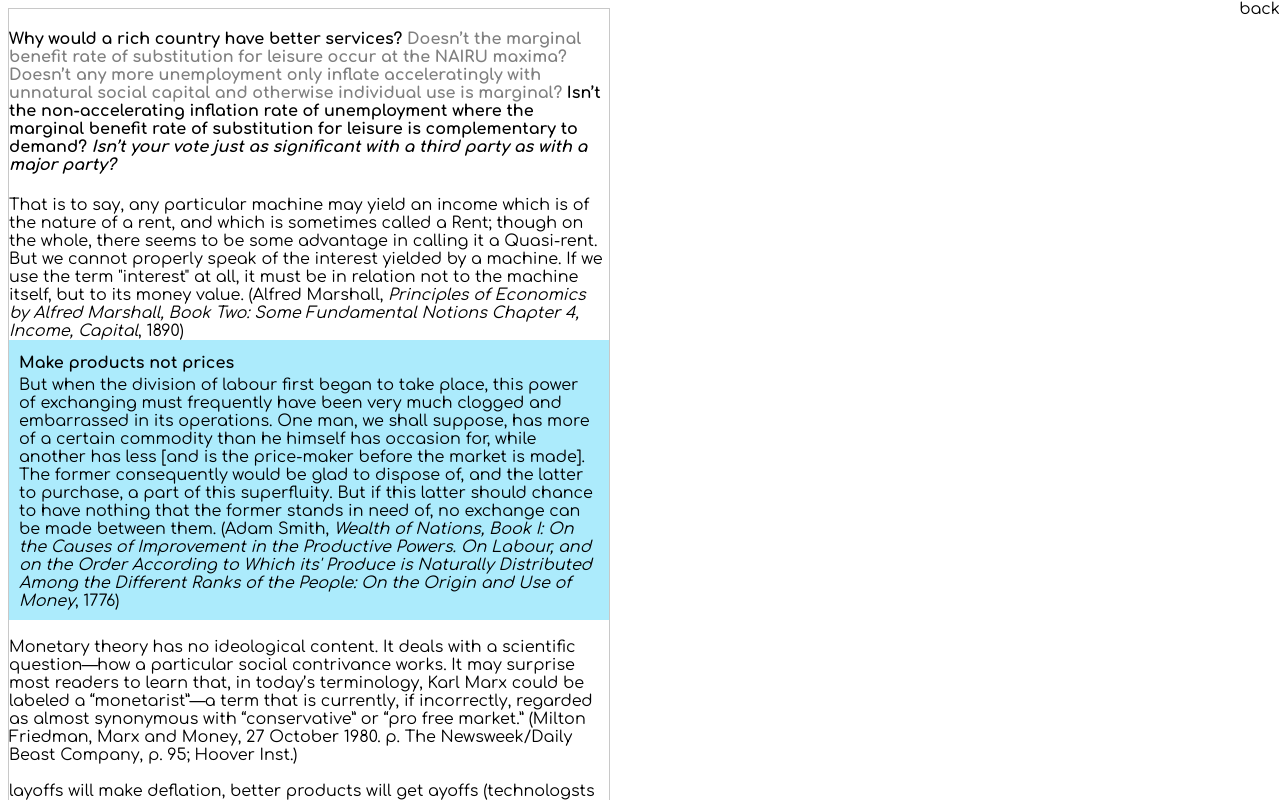
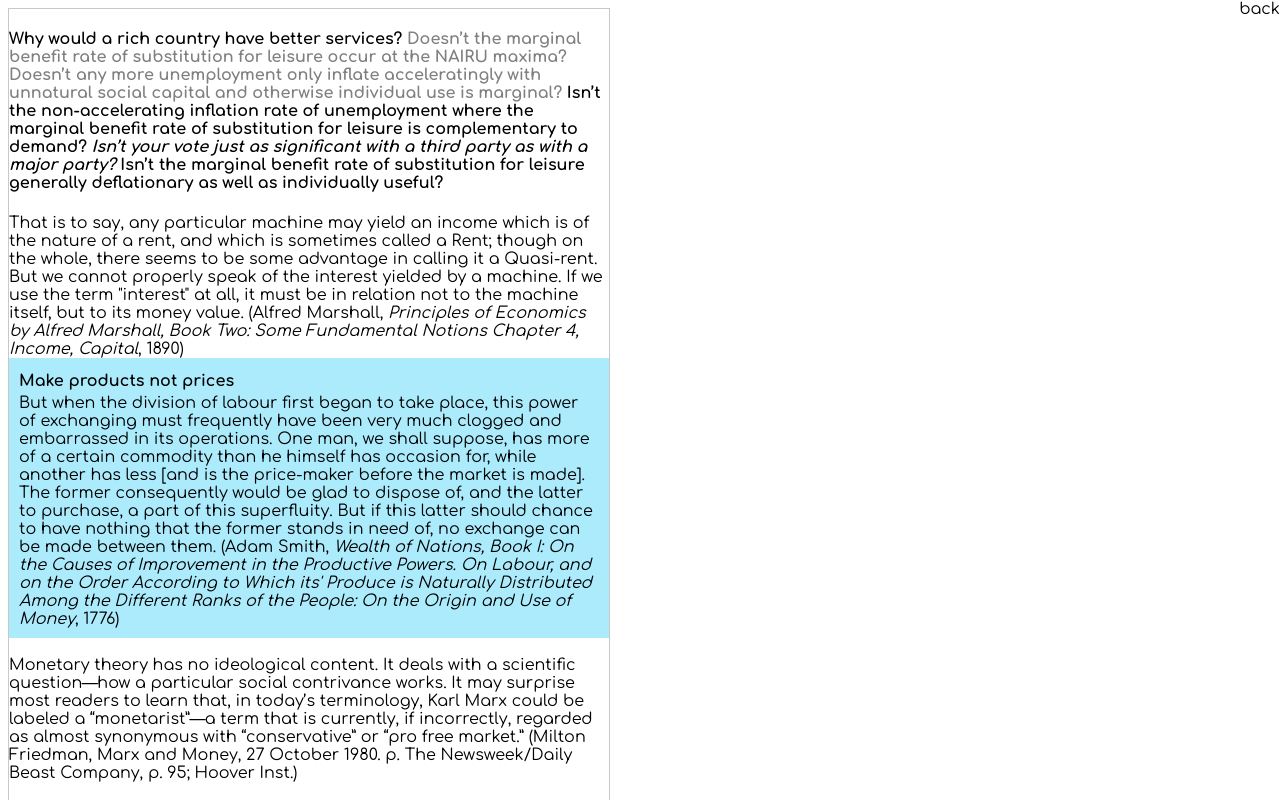
Before and after one commit to NickCarducci/marginalism, a React (Create React App) app: page / in a window 1280 px wide. Shown: the top 800 px of the page. Built offline with nearby package versions, Linux system fonts and the light colour scheme.

Commit message:
Update Basic.js

```diff
--- a/src/Basic.js
+++ b/src/Basic.js
@@ -169,6 +169,8 @@
               Isn’t your vote just as significant with a third party as with a
               major party?
             </i>
+            {space}Isn’t the marginal benefit rate of substitution for leisure
+            generally deflationary as well as individually useful?
           </h4>
           That is to say, any particular machine may yield an income which is of
           the nature of a rent, and which is sometimes called a Rent; though on
```
